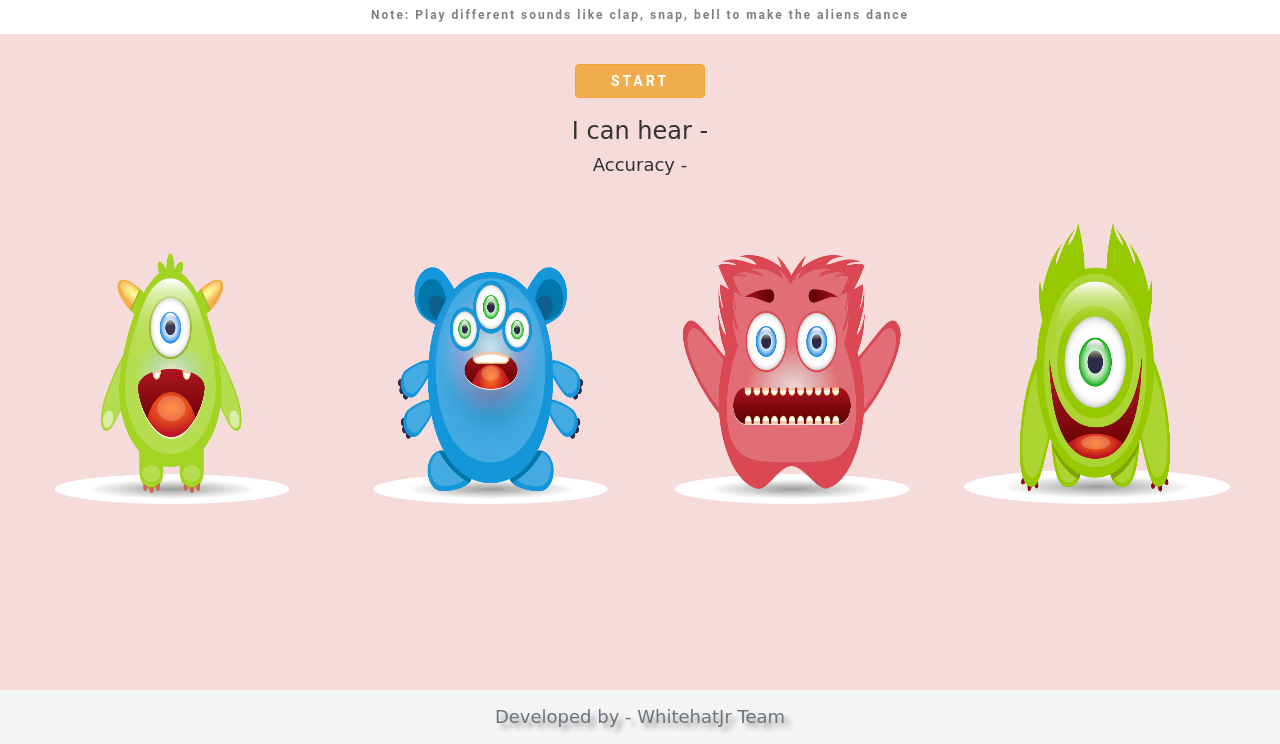
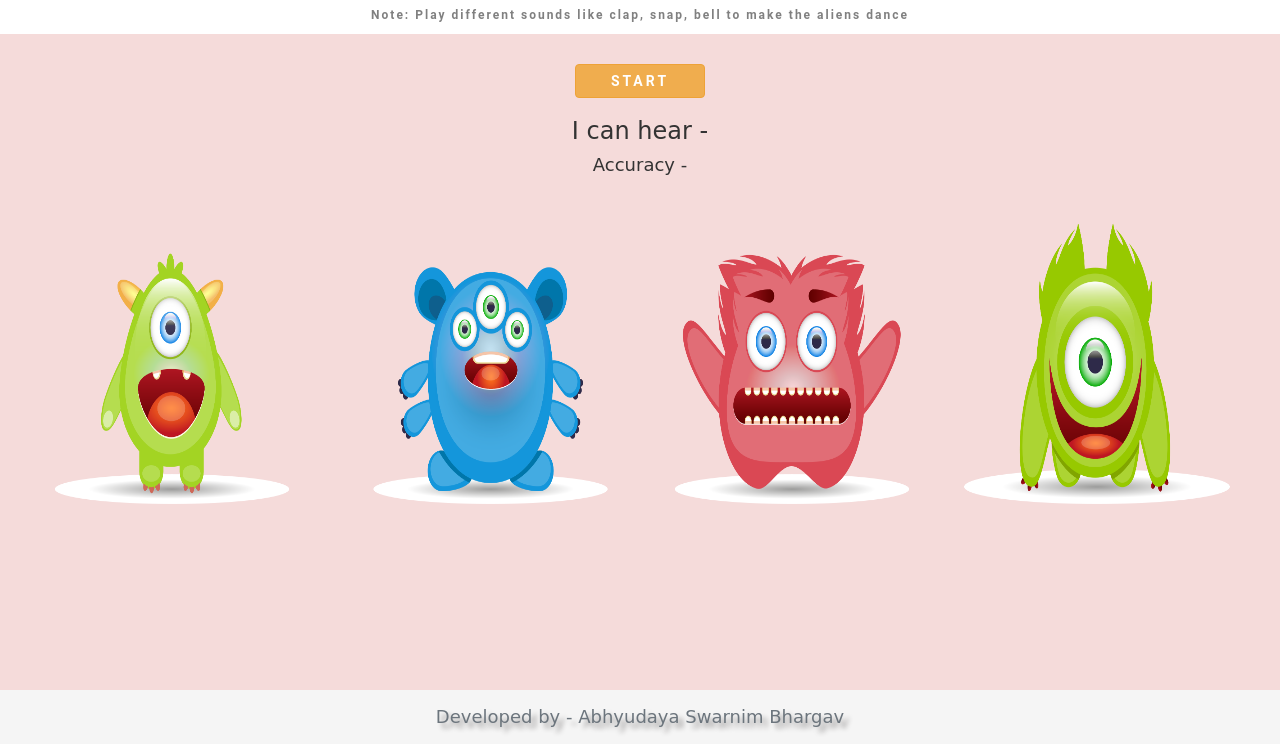
Before and after one commit to github-io-bhar/Dancing-Aliens, a plain HTML site: page index.html in a window 1280 px wide. Shown: the part 56-800 px from the top of the page. Drawn offline with nearby package versions, Linux system fonts and the light colour scheme.

Commit message:
Update index.html

```diff
--- a/index.html
+++ b/index.html
@@ -29,7 +29,7 @@
       </center>
       </div>
       <div class="copy_right_footer">
-        Developed by - WhitehatJr Team
+        Developed by - Abhyudaya Swarnim Bhargav
       </div>
 <script src="main.js"></script>
   </body>
```
